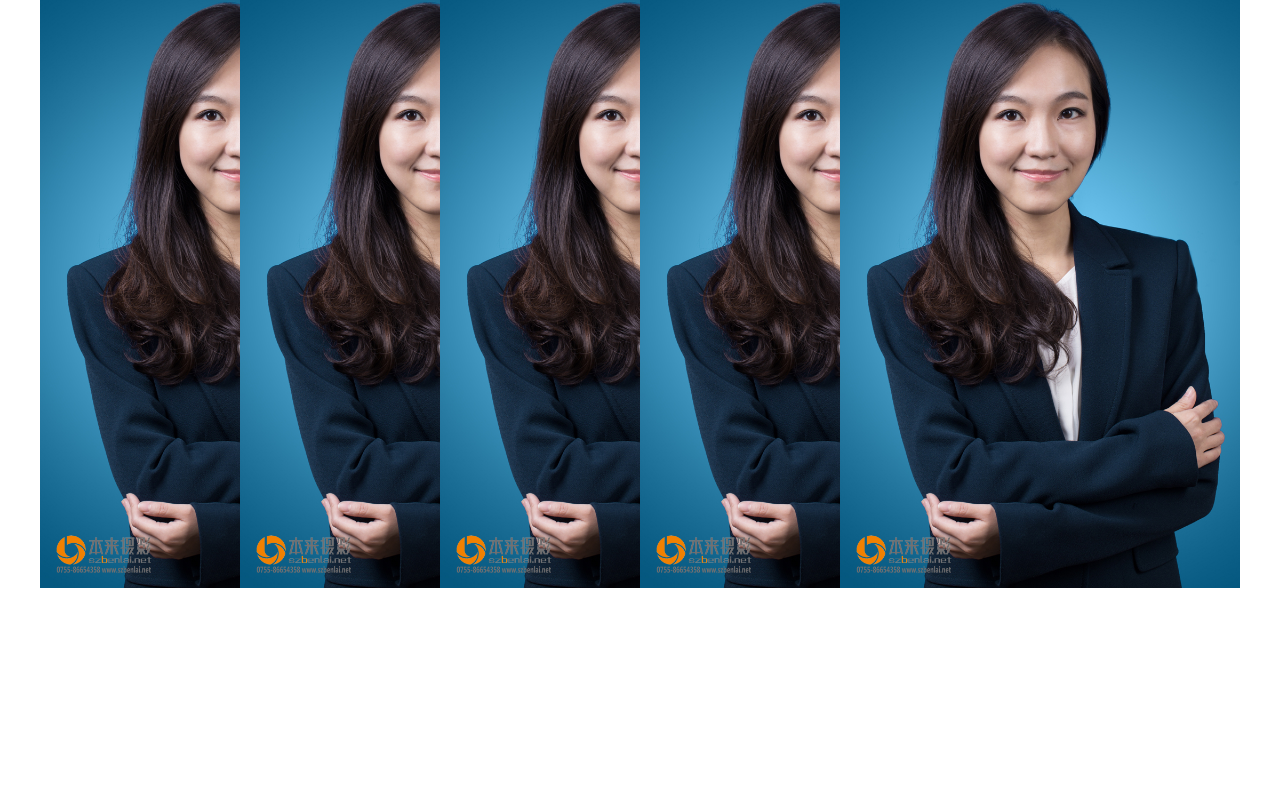
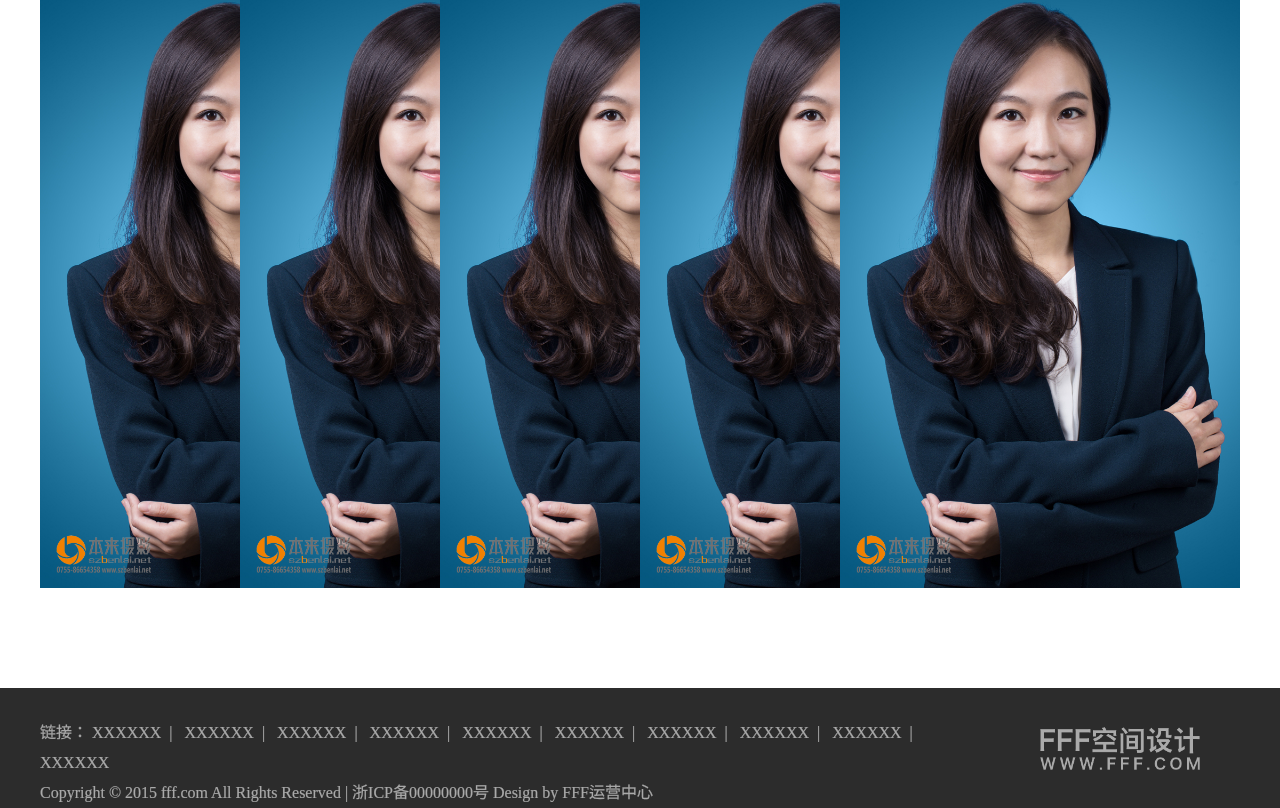
Before and after one commit to GreenPepperPork/fitment, a plain HTML site: page index.html in a window 1280 px wide. Shown: the part 1955-2763 px from the top of the page. Before the commit the page ends 2643 px from the top, so only its background shows below. Drawn offline with Linux system fonts and the light colour scheme.

Commit message:
change styke

```diff
--- a/index.html
+++ b/index.html
@@ -20,8 +20,8 @@
 			<img class="banner-img" src="images/banner3.jpg"/>
 			<h2 class="banner-title">我们只做最幸福的设计</h2>
 			<section class="banner-links">
-				<a class="banner-link" href="">欣赏案例</a>&nbsp;&nbsp;&nbsp;&nbsp;&nbsp;&nbsp;
-				<a class="banner-link" href="">找设计师</a>
+				<a class="banner-link" href="case.html">欣赏案例</a>&nbsp;&nbsp;&nbsp;&nbsp;&nbsp;&nbsp;
+				<a class="banner-link" href="designer.html">找设计师</a>
 			</section>
 		</div>
 		<div class="width-1200">
@@ -34,7 +34,7 @@
 				<img class="case-4" src="images/row_1.jpg"/>
 				<section class="case-5">
 					<h3 class="case-5-title">总有适合你的风格</h3>
-					<a class="case-5-link" href="">更多案例</a>
+					<a class="case-5-link" href="case.html">更多案例</a>
 				</section>
 			</div>
 			<h3 class="index-title">精英设计师</h3>
@@ -48,5 +48,32 @@
 			</div>
 		</div>
 	</main>
+	<footer>
+		<div class="width-1200">
+			<section class="footer-left">
+				<div class="footer-links">
+					链接：
+					<a href="">XXXXXX</a>&nbsp;&nbsp;|&nbsp;&nbsp;
+					<a href="">XXXXXX</a>&nbsp;&nbsp;|&nbsp;&nbsp;
+					<a href="">XXXXXX</a>&nbsp;&nbsp;|&nbsp;&nbsp;
+					<a href="">XXXXXX</a>&nbsp;&nbsp;|&nbsp;&nbsp;
+					<a href="">XXXXXX</a>&nbsp;&nbsp;|&nbsp;&nbsp;
+					<a href="">XXXXXX</a>&nbsp;&nbsp;|&nbsp;&nbsp;
+					<a href="">XXXXXX</a>&nbsp;&nbsp;|&nbsp;&nbsp;
+					<a href="">XXXXXX</a>&nbsp;&nbsp;|&nbsp;&nbsp;
+					<a href="">XXXXXX</a>&nbsp;&nbsp;|&nbsp;&nbsp;
+					<a href="">XXXXXX</a>
+				</div>
+				<div class="footer-copyright">
+					<p>Copyright © 2015 fff.com All Rights Reserved | 浙ICP备00000000号 Design by FFF运营中心</p>
+				</div>
+			</section>
+			<section class="footer-right">
+				<a href="index.html">
+					<img class="footer-logo-img" src="images/logo.png"/>
+				</a>
+			</section>
+		</div>
+	</foo
 </body>
 </html>
```
